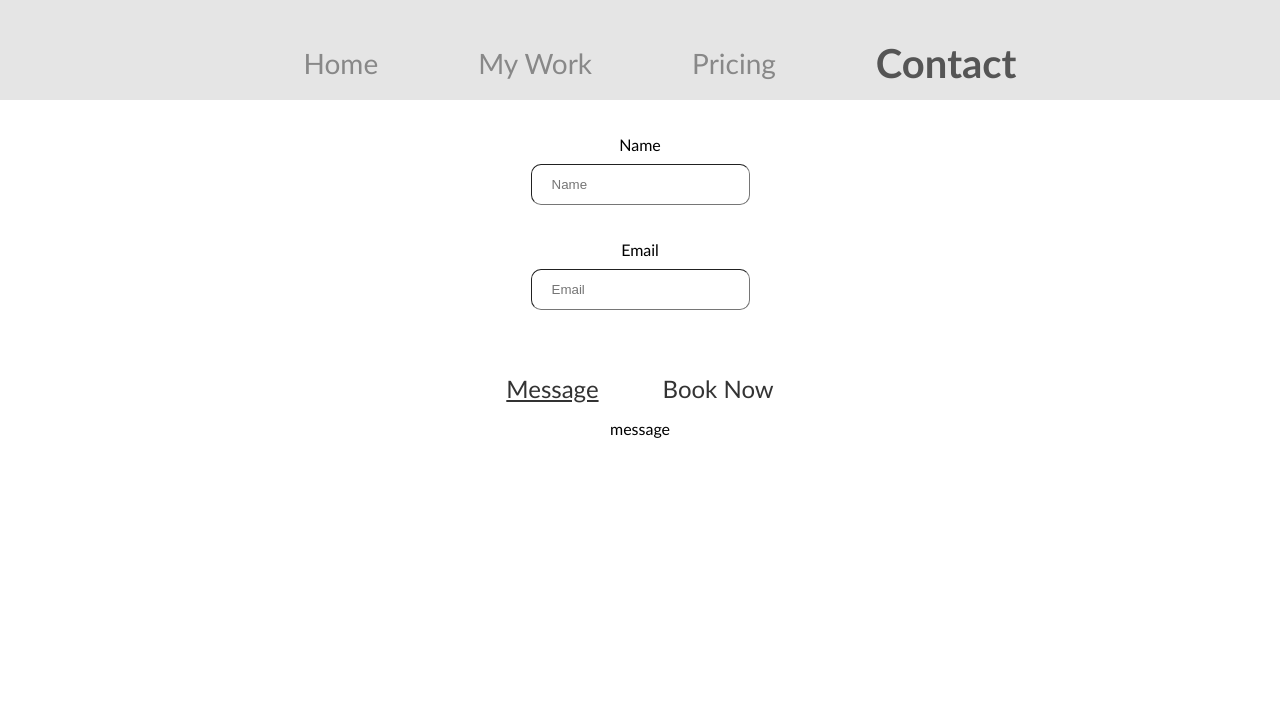
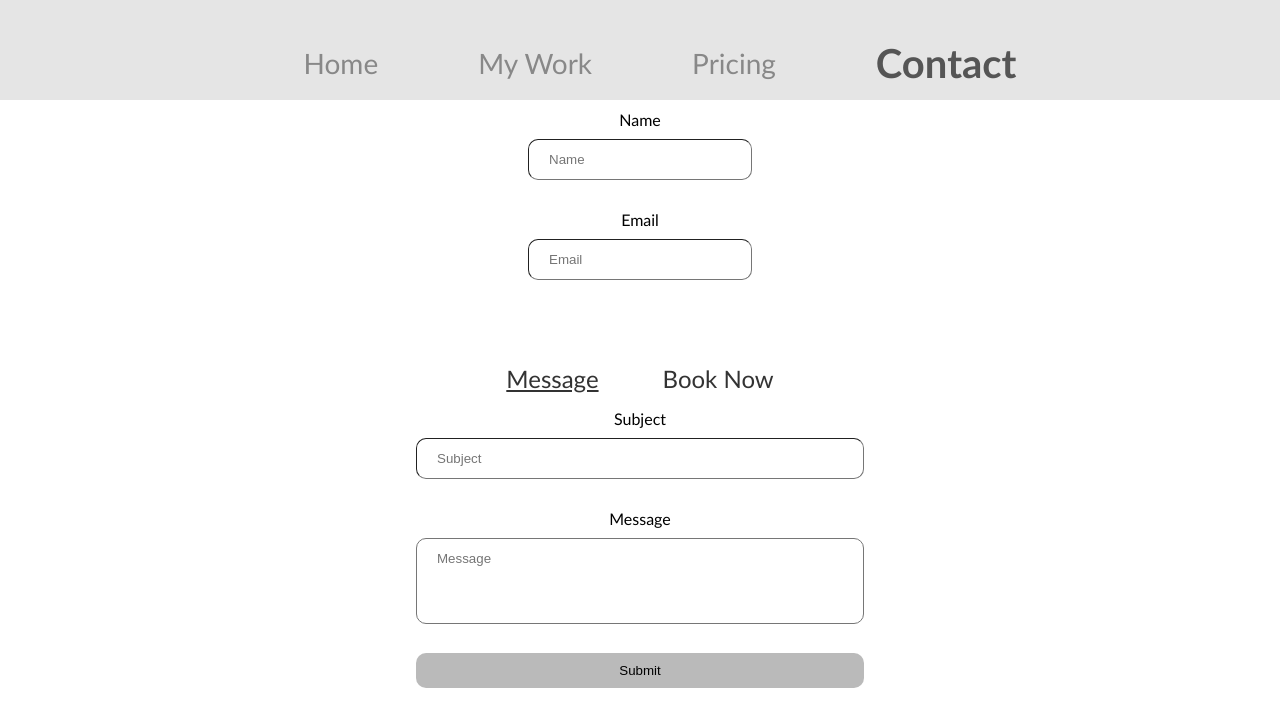
Before and after one commit to lucaschennn/lucaschennn.github.io, a React (Vite) app: page /contact in a window 1280 px wide. Both pictures are taken after a click on the item "Contact". Shown: the top 726 px of the page. Built offline with nearby package versions, Linux system fonts and the light colour scheme.

Commit message:
working on message tab

```diff
--- a/src/components/message.jsx
+++ b/src/components/message.jsx
@@ -2,10 +2,29 @@ import React from 'react'
 import { useState, useEffect} from 'react'
 
 function Message() {
+
+    const [sub, setSub] = useState('');
+    const [msg, setMsg] = useState('');
+
+    const handleChange = (e, type) => {
+        if(type === 'subject') {
+            setSub(e.target.value);
+        } else if (type === 'msg') {
+            setMsg(e.target.value);
+        }
+    }
+
     return (
-        <>
-            message
-        </>
+        <div id="contact-msg">
+            <form>
+                <label>Subject</label>
+                <input type="text" id="inp-subject" value={sub} placeholder="Subject" onChange={(event) => {handleChange(event, 'subject')}}></input>
+
+                <label>Message</label>
+                <textarea type="text" id="inp-msg" rows="4" value={msg} placeholder="Message" onChange={(event) => {handleChange(event, 'msg')}}></textarea>
+            </form>
+            <button id="msg-submit-btn">Submit</button>
+        </div>
     );
 }
 export default Message;
--- a/src/index.css
+++ b/src/index.css
@@ -423,16 +423,21 @@ img {
   text-align: center;
 }
 
-#contact-page form {
-  margin-top: 35px;
-}
-
 #contact-page label {
   display: block;
+  margin-top: 10px;
   margin-bottom: 10px;
 }
 
 #contact-page input {
+  padding: 12px 20px;
+  border-radius: 10px;
+  border-width: 1px;
+  width: 224px;
+  margin-bottom: 20px;
+}
+
+#contact-page textarea {
   padding: 12px 20px;
   border-radius: 10px;
   border-width: 1px;
@@ -464,3 +469,40 @@ img {
 #msg-select li.active {
   text-decoration: underline;
 }
+
+#contact-msg {
+  margin-left: 30%;
+  margin-right: 30%;
+}
+
+#inp-subject {
+  width: 448px !important;
+}
+
+#inp-msg {
+  width: 448px;
+  border-width: 1px;
+  font-family: 'Arial', sans-serif;
+  resize: none;
+}
+
+textarea, input {
+  -webkit-box-sizing: border-box;
+  -moz-box-sizing: border-box;
+  box-sizing: border-box;
+}
+
+#msg-submit-btn {
+  cursor: pointer;
+  background-color: rgba(169, 169, 169, .8);
+  border-radius: 10px;
+  border-width: 0;
+  margin: 5%;
+  padding: 10px 0;
+  width: 448px;
+  transition: all .3s ease-in-out;
+}
+
+#msg-submit-btn:hover{
+  background-color: rgba(169, 169, 169, 1);
+}
--- a/src/routes/contact.jsx
+++ b/src/routes/contact.jsx
@@ -30,10 +30,8 @@ function Contact() {
         <form>
           <label>Name</label>
           <input type="text" id="name" value={name} placeholder="Name" onChange={(event) => {handleChange(event, 'name')}}></input>
-        </form>
-        <form>
           <label>Email</label>
-          <input type="text" id="name" value={email} placeholder="Email" onChange={(event) => {handleChange(event, 'email')}}></input>
+          <input type="text" id="email" value={email} placeholder="Email" onChange={(event) => {handleChange(event, 'email')}}></input>
         </form>
         <ul id="msg-select">
           <li className={contact === 0 ? "active" : ""} onClick={() => {handleContactChange(0)}}>Message</li>
```
Also changed, not shown: 1 other file (tests, documents, lock files or other folders).
